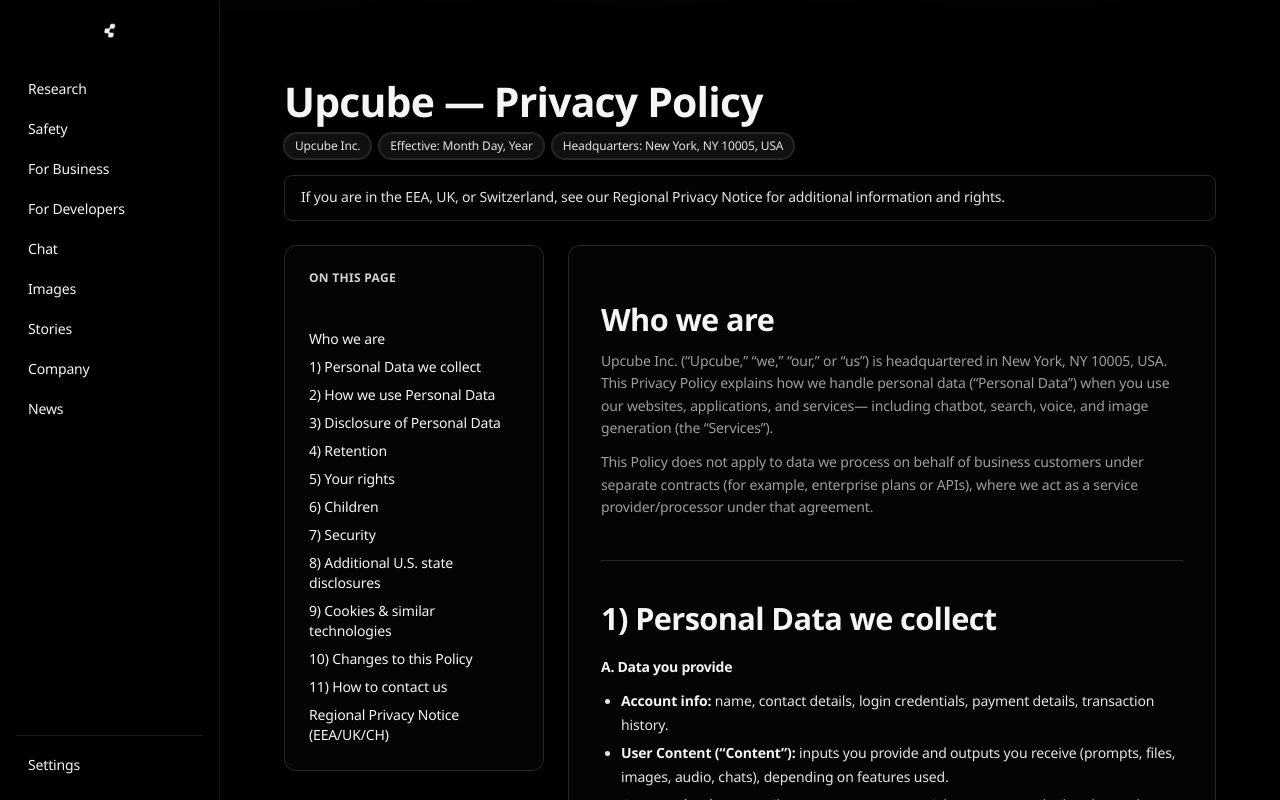
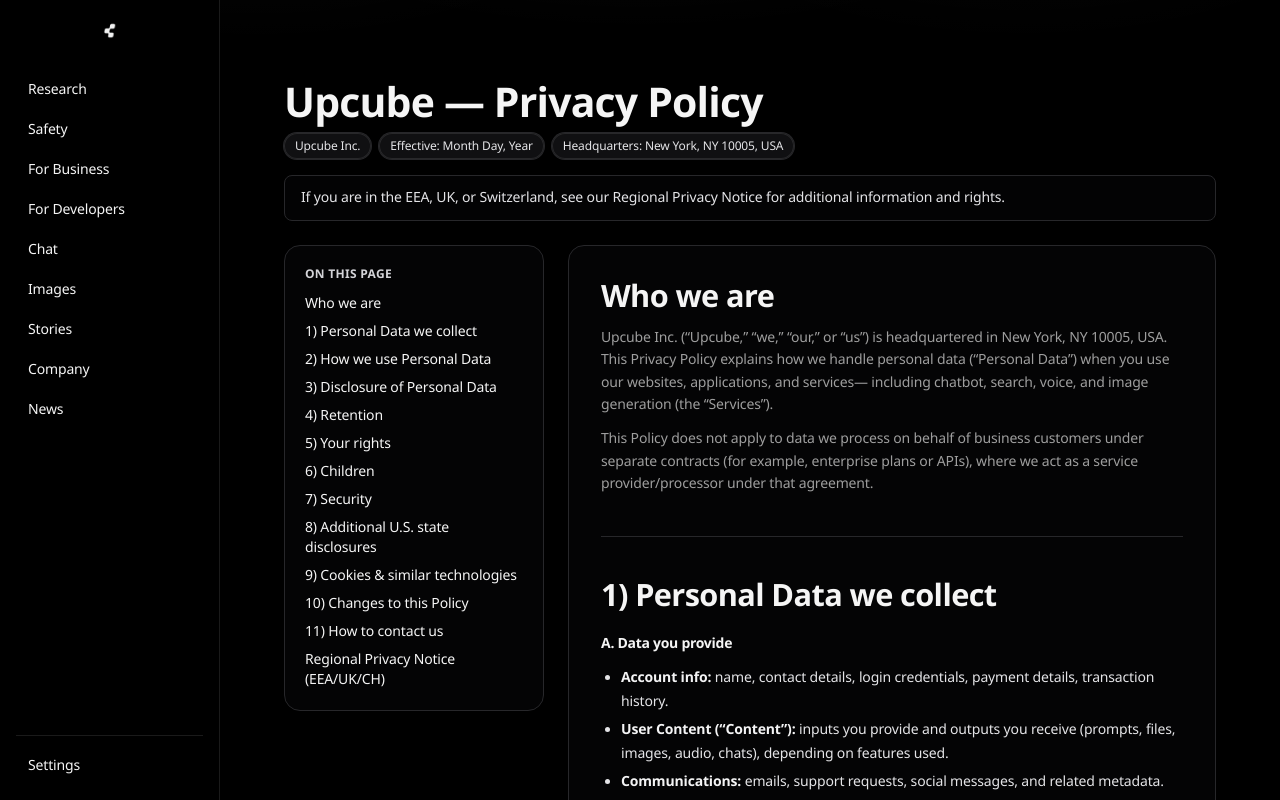
Before and after one commit to shadabchow-ui/upcube-frontend, a Next.js app: page /privacy-policy in a window 1280 px wide. Shown: the top 800 px of the page. Built offline with nearby package versions, Linux system fonts and the light colour scheme.

Commit message:
Update card.tsx

```diff
--- a/components/ui/card.tsx
+++ b/components/ui/card.tsx
@@ -1,92 +1,35 @@
-import * as React from "react"
+import React from 'react'
 
-import { cn } from "@/lib/utils"
-
-function Card({ className, ...props }: React.ComponentProps<"div">) {
+export function Card({
+  children,
+  className = '',
+}: {
+  children: React.ReactNode
+  className?: string
+}) {
   return (
-    <div
-      data-slot="card"
-      className={cn(
-        "bg-card text-card-foreground flex flex-col gap-6 rounded-xl border py-6 shadow-sm",
-        className
-      )}
-      {...props}
-    />
+    <div className={`rounded-2xl border border-white/10 bg-white/5 ${className}`}>
+      {children}
+    </div>
   )
 }
 
-function CardHeader({ className, ...props }: React.ComponentProps<"div">) {
-  return (
-    <div
-      data-slot="card-header"
-      className={cn(
-        "@container/card-header grid auto-rows-min grid-rows-[auto_auto] items-start gap-2 px-6 has-data-[slot=card-action]:grid-cols-[1fr_auto] [.border-b]:pb-6",
-        className
-      )}
-      {...props}
-    />
-  )
+export function CardHeader({
+  children,
+  className = '',
+}: {
+  children: React.ReactNode
+  className?: string
+}) {
+  return <div className={`p-5 pb-0 ${className}`}>{children}</div>
 }
 
-function CardTitle({ className, ...props }: React.ComponentProps<"div">) {
-  return (
-    <div
-      data-slot="card-title"
-      className={cn("leading-none font-semibold", className)}
-      {...props}
-    />
-  )
+export function CardContent({
+  children,
+  className = '',
+}: {
+  children: React.ReactNode
+  className?: string
+}) {
+  return <div className={`p-5 ${className}`}>{children}</div>
 }
-
-function CardDescription({ className, ...props }: React.ComponentProps<"div">) {
-  return (
-    <div
-      data-slot="card-description"
-      className={cn("text-muted-foreground text-sm", className)}
-      {...props}
-    />
-  )
-}
-
-function CardAction({ className, ...props }: React.ComponentProps<"div">) {
-  return (
-    <div
-      data-slot="card-action"
-      className={cn(
-        "col-start-2 row-span-2 row-start-1 self-start justify-self-end",
-        className
-      )}
-      {...props}
-    />
-  )
-}
-
-function CardContent({ className, ...props }: React.ComponentProps<"div">) {
-  return (
-    <div
-      data-slot="card-content"
-      className={cn("px-6", className)}
-      {...props}
-    />
-  )
-}
-
-function CardFooter({ className, ...props }: React.ComponentProps<"div">) {
-  return (
-    <div
-      data-slot="card-footer"
-      className={cn("flex items-center px-6 [.border-t]:pt-6", className)}
-      {...props}
-    />
-  )
-}
-
-export {
-  Card,
-  CardHeader,
-  CardFooter,
-  CardTitle,
-  CardAction,
-  CardDescription,
-  CardContent,
-}
```
